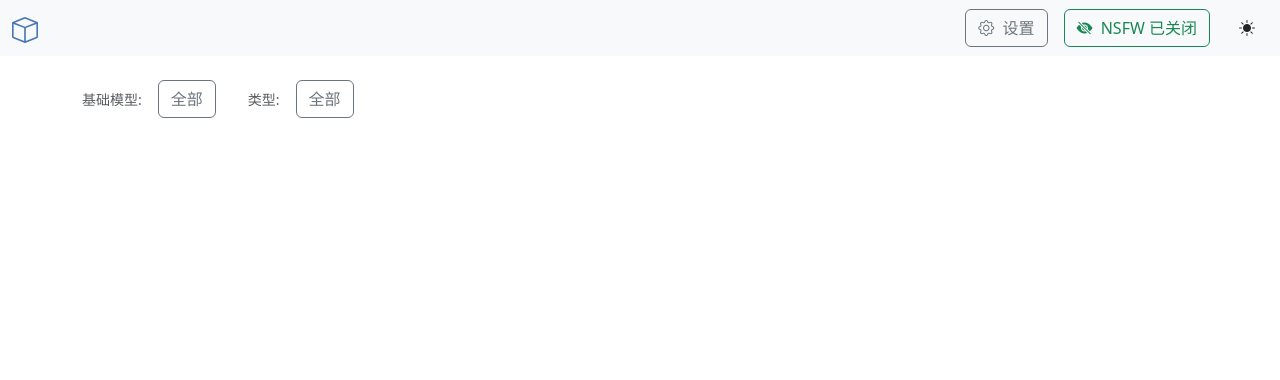
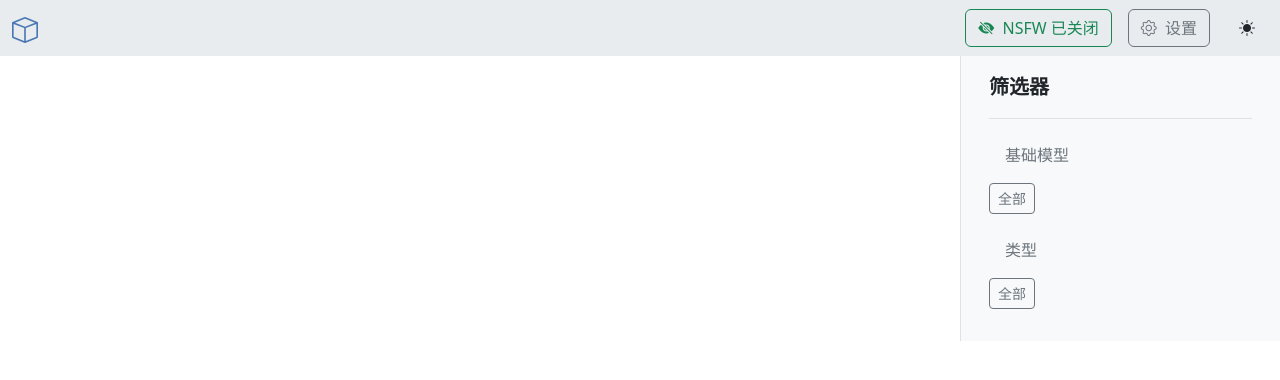
Before and after one commit to c1921/SD-Models-Manager, a FastAPI app: page / in a window 1280 px wide. Shown: the top 380 px of the page. Run offline with FastAPI, Linux system fonts and the light colour scheme; data that the repository does not hold is empty.

Commit message:
新增：侧边栏

```diff
--- a/templates/index.html
+++ b/templates/index.html
@@ -41,22 +41,28 @@
     </style>
 </head>
 <body>
-    <nav class="navbar bg-body-tertiary navbar-expand-lg sticky-top">
+    <nav class="navbar bg-body-secondary navbar-expand-lg sticky-top">
         <div class="container-fluid">
             <a class="navbar-brand" href="#">
                 <img src="../static/favicon.svg" alt="Stable Diffusion 模型管理器" height="26">
             </a>
-            <button class="btn btn-outline-secondary ms-auto" data-bs-toggle="modal" data-bs-target="#settingsModal">
+
+            <button class="btn btn-outline-success ms-auto" id="nsfwToggle">
+                <i class="bi bi-eye-slash-fill" id="nsfwIcon"></i>
+                <span class="ms-1" id="nsfwText">NSFW 已关闭</span>
+            </button>
+
+            <button class="btn btn-outline-secondary ms-3" data-bs-toggle="modal" data-bs-target="#settingsModal">
                 <i class="bi bi-gear"></i>
                 <span class="ms-1">设置</span>
             </button>
-            <button class="btn btn-outline-success ms-3" id="nsfwToggle">
-                <i class="bi bi-eye-slash-fill" id="nsfwIcon"></i>
-                <span class="ms-1" id="nsfwText">NSFW 已关闭</span>
-            </button>
+
             <button class="btn btn-outline ms-3" id="darkModeToggle">
                 <i class="bi bi-sun-fill" id="lightIcon"></i>
                 <i class="bi bi-moon-stars-fill d-none" id="darkIcon"></i>
+            </button>
+            <button class="btn btn-outline-secondary ms-3 d-lg-none" type="button" data-bs-toggle="offcanvas" data-bs-target="#filterSidebar">
+                <i class="bi bi-funnel-fill"></i>
             </button>
         </div>
     </nav>
@@ -88,8 +94,11 @@
         </div>
     </div>
 
+    <div class="container-fluid">
+        <div class="row">
+            <!-- 主内容区 -->
+            <div class="col">
                 <div class="container mt-4">
-
                     <div class="alert alert-danger d-none" id="error" role="alert"></div>
                     <div class="text-center d-none" id="loading">
                         <div class="progress mb-2" style="height: 20px;">
@@ -103,33 +112,74 @@
                         <div class="text-muted" id="progressMessage"></div>
                     </div>
 
-        <!-- 筛选按钮组 -->
-        <div class="d-flex flex-wrap gap-2 mb-3">
-            <!-- 基础模型筛选标题 -->
-            <div class="d-flex align-items-center me-2">
-                <small class="text-muted">基础模型:</small>
+                    <!-- 模型列表 -->
+                    <div class="row row-cols-1 row-cols-sm-2 row-cols-md-3 row-cols-lg-4 row-cols-xl-5 g-3 pb-5" id="modelsList">
                     </div>
-            <!-- 基础模型筛选按钮 -->
-            <div class="d-flex flex-wrap gap-2 me-4" id="baseModelFilters">
-                <button type="button" class="btn btn-outline-secondary" data-filter="baseModel" data-value="">
-                    全部
-                </button>
-            </div>
-
-            <!-- 类型筛选标题 -->
-            <div class="d-flex align-items-center me-2">
-                <small class="text-muted">类型:</small>
-            </div>
-            <!-- 类型筛选按钮 -->
-            <div class="d-flex flex-wrap gap-2" id="typeFilters">
-                <button type="button" class="btn btn-outline-secondary" data-filter="type" data-value="">
-                    全部
-                </button>
                 </div>
             </div>
 
-        <!-- 模型列表 -->
-        <div class="row row-cols-1 row-cols-sm-2 row-cols-md-3 row-cols-lg-4 row-cols-xl-5 g-3 pb-5" id="modelsList">
+            <!-- 侧边栏 -->
+            <div class="col-auto border-start bg-body-tertiary d-none d-lg-block" style="width: 25%;">
+                <div class="d-flex flex-column position-sticky p-3" style="top: 56px; max-height: calc(100vh - 56px); overflow-y: auto;">
+                    <div class="d-flex align-items-center pb-3 mb-3 border-bottom">
+                        <span class="fs-5 fw-semibold">筛选器</span>
+                    </div>
+                    <!-- 基础模型筛选 -->
+                    <div class="mb-3">
+                        <div class="nav flex-column">
+                            <div class="nav-item">
+                                <span class="nav-link text-secondary small mb-2">基础模型</span>
+                                <div class="d-flex flex-wrap gap-2" id="baseModelFilters">
+
+                                </div>
+                            </div>
+                        </div>
+                    </div>
+
+                    <!-- 类型筛选 -->
+                    <div class="mb-3">
+                        <div class="nav flex-column">
+                            <div class="nav-item">
+                                <span class="nav-link text-secondary small mb-2">类型</span>
+                                <div class="d-flex flex-wrap gap-2" id="typeFilters">
+
+                                </div>
+                            </div>
+                        </div>
+                    </div>
+                </div>
+            </div>
+        </div>
+    </div>
+
+    <!-- 画布外侧边栏 -->
+    <div class="offcanvas offcanvas-end d-lg-none" tabindex="-1" id="filterSidebar" aria-labelledby="filterSidebarLabel">
+        <div class="offcanvas-header">
+            <h5 class="offcanvas-title" id="filterSidebarLabel">筛选器</h5>
+            <button type="button" class="btn-close" data-bs-dismiss="offcanvas" data-bs-target="#filterSidebar" aria-label="Close"></button>
+        </div>
+        <div class="offcanvas-body">
+            <!-- 基础模型筛选 -->
+            <div class="mb-3">
+                <div class="nav flex-column">
+                    <div class="nav-item">
+                        <span class="nav-link text-secondary small mb-2">基础模型</span>
+                        <div class="d-flex flex-wrap gap-2" id="baseModelFiltersMobile">
+                        </div>
+                    </div>
+                </div>
+            </div>
+
+            <!-- 类型筛选 -->
+            <div class="mb-3">
+                <div class="nav flex-column">
+                    <div class="nav-item">
+                        <span class="nav-link text-secondary small mb-2">类型</span>
+                        <div class="d-flex flex-wrap gap-2" id="typeFiltersMobile">
+                        </div>
+                    </div>
+                </div>
+            </div>
         </div>
     </div>
 
@@ -390,39 +440,48 @@
             // 获取所有基础模型
             const baseModels = new Set(models.map(model => model.baseModel || '未知'));
             const baseModelGroup = document.getElementById('baseModelFilters');
-            baseModelGroup.innerHTML = `
-                <button type="button" class="btn btn-outline-secondary" data-filter="baseModel" data-value="">
+            const baseModelGroupMobile = document.getElementById('baseModelFiltersMobile');
+            const filterHtml = `
+                <button type="button" class="btn btn-outline-secondary btn-sm" data-filter="baseModel" data-value="">
                     全部
                 </button>
             `;
+            baseModelGroup.innerHTML = filterHtml;
+            baseModelGroupMobile.innerHTML = filterHtml;
 
             baseModels.forEach(baseModel => {
-                baseModelGroup.innerHTML += `
-                    <button type="button" class="btn btn-outline-secondary" data-filter="baseModel" data-value="${baseModel}">
+                const buttonHtml = `
+                    <button type="button" class="btn btn-outline-secondary btn-sm" data-filter="baseModel" data-value="${baseModel}">
                         ${baseModel}
                     </button>
                 `;
+                baseModelGroup.innerHTML += buttonHtml;
+                baseModelGroupMobile.innerHTML += buttonHtml;
             });
 
             // 获取所有类型
             const types = new Set(models.map(model => model.type || '未知'));
             const typeGroup = document.getElementById('typeFilters');
+            const typeGroupMobile = document.getElementById('typeFiltersMobile');
             typeGroup.innerHTML = `
-                <button type="button" class="btn btn-outline-secondary" data-filter="type" data-value="">
+                <button type="button" class="btn btn-outline-secondary btn-sm" data-filter="type" data-value="">
                     全部
                 </button>
             `;
+            typeGroupMobile.innerHTML = typeGroup.innerHTML;
 
             types.forEach(type => {
-                typeGroup.innerHTML += `
-                    <button type="button" class="btn btn-outline-secondary" data-filter="type" data-value="${type}">
+                const buttonHtml = `
+                    <button type="button" class="btn btn-outline-secondary btn-sm" data-filter="type" data-value="${type}">
                         ${type}
                     </button>
                 `;
+                typeGroup.innerHTML += buttonHtml;
+                typeGroupMobile.innerHTML += buttonHtml;
             });
 
             // 重新添加事件监听
-            document.querySelectorAll('#baseModelFilters button, #typeFilters button').forEach(button => {
+            document.querySelectorAll('#baseModelFilters button, #typeFilters button, #baseModelFiltersMobile button, #typeFiltersMobile button').forEach(button => {
                 button.addEventListener('click', (e) => {
                     const filter = e.target.dataset.filter;
                     const value = e.target.dataset.value;
```
Lines whose indentation alone changed are shown as unchanged.
